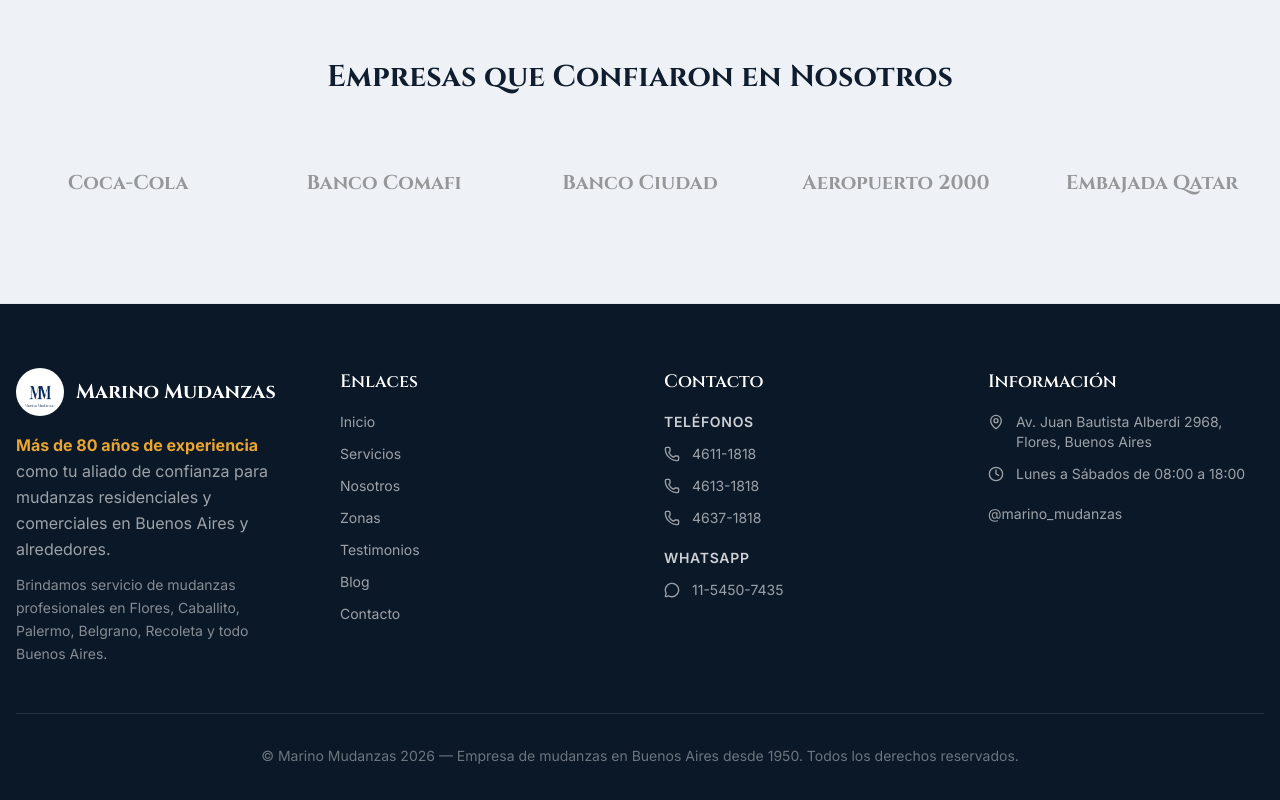
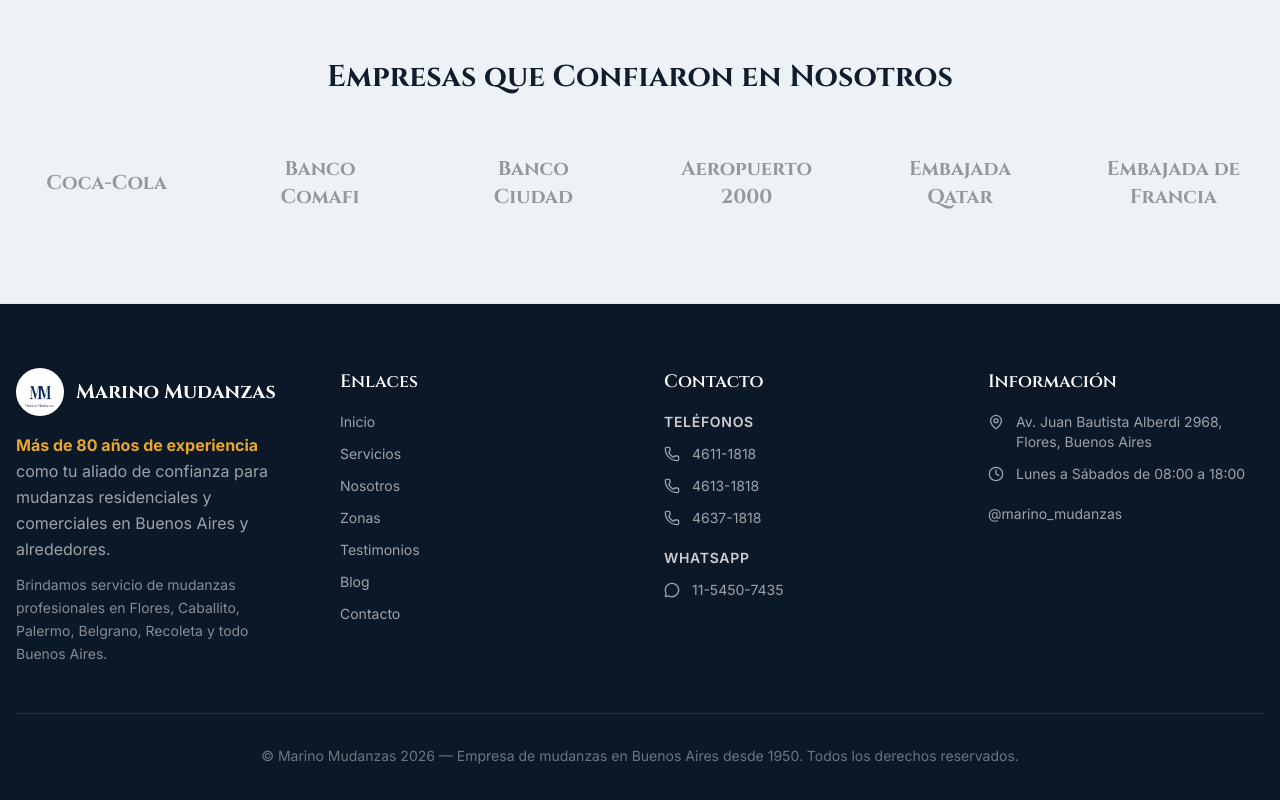
Before and after one commit to Lukaku55/marinomudanzas-next, a Next.js app: page / in a window 1280 px wide. Shown: the part 9771-10571 px from the top of the page. Built offline with nearby package versions, Linux system fonts and the light colour scheme.

Commit message:
feat: add Embajada de Francia to TrustedBySection

```diff
--- a/components/TrustedBySection.tsx
+++ b/components/TrustedBySection.tsx
@@ -4,6 +4,7 @@ const companies = [
   { name: "Banco Ciudad", alt: "Mudanza corporativa para Banco Ciudad por Marino Mudanzas" },
   { name: "Aeropuerto 2000", alt: "Logística y mudanza para Aeropuerto 2000 por Marino Mudanzas" },
   { name: "Embajada Qatar", alt: "Servicio de mudanza para Embajada de Qatar por Marino Mudanzas" },
+  { name: "Embajada de Francia", alt: "Servicio de mudanza para la Embajada de Francia por Marino Mudanzas" },
 ];
 
 const TrustedBySection = () => {
@@ -14,7 +15,7 @@ const TrustedBySection = () => {
           Empresas que Confiaron en Nosotros
         </h2>
 
-        <div className="grid grid-cols-2 sm:grid-cols-3 md:grid-cols-5 gap-8 items-center justify-items-center">
+        <div className="grid grid-cols-2 sm:grid-cols-3 lg:grid-cols-6 gap-8 items-center justify-items-center">
           {companies.map((company) => (
             <div
               key={company.name}
```
